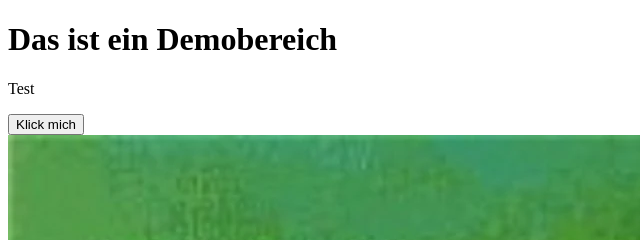
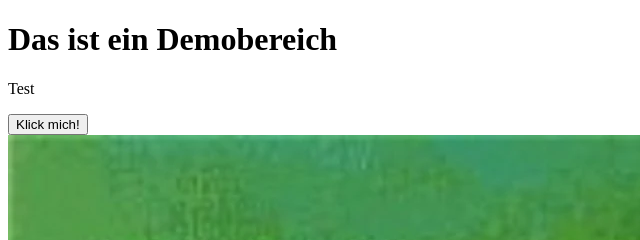
Before and after one commit to lenMoritz/TestRepository, a plain HTML site: page index.html in a window 1280 px wide. Shown: the top 240 px of the page, 0-640 px from the left. Drawn offline with Linux system fonts and the light colour scheme.

Commit message:
changed button name in index.html

```diff
--- a/index.html
+++ b/index.html
@@ -10,7 +10,7 @@
         <h1>Das ist ein Demobereich</h1>
     </div>
     <p>Test</p>
-    <button>Klick mich</button>
+    <button>Klick mich!</button>
     <img src="ichbinich.jpg" alt="Das Bild zeigt ein kleines Tier, das karriert ist.">
 </body>
 </html>
```
